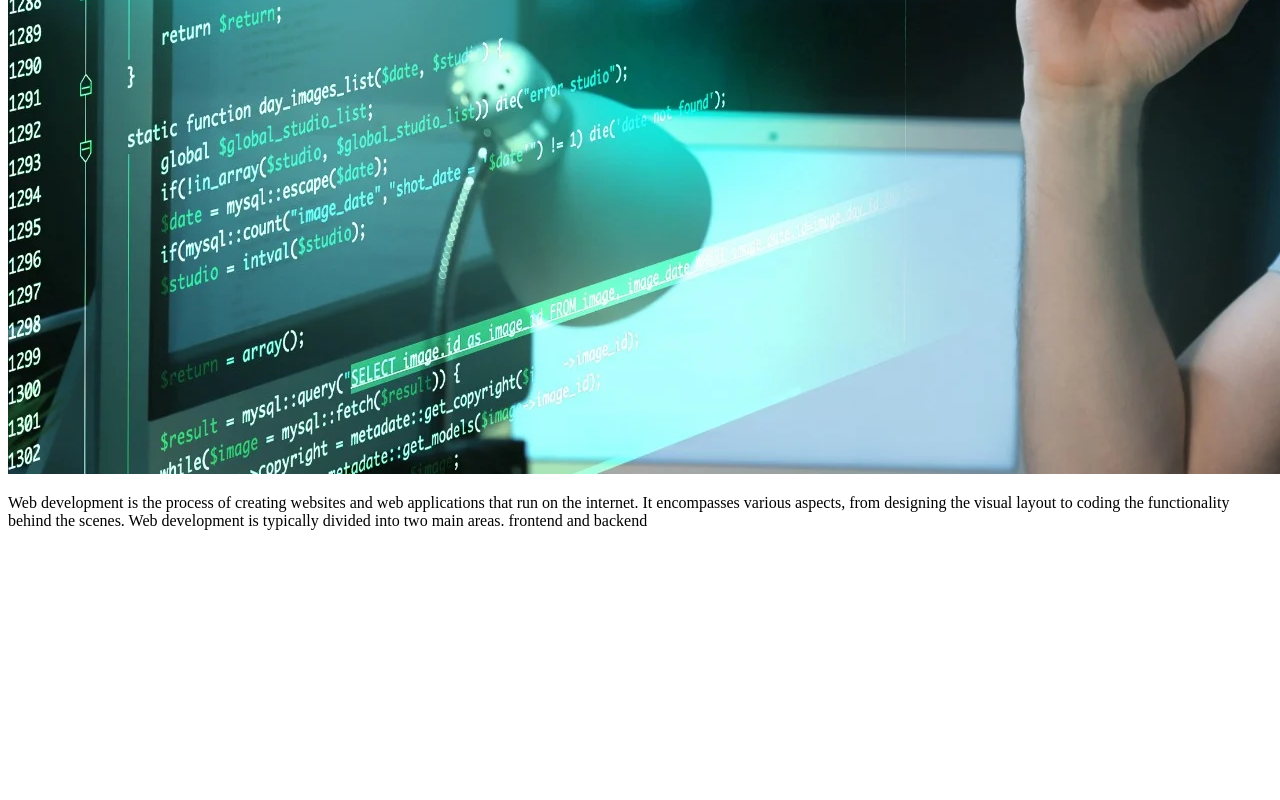
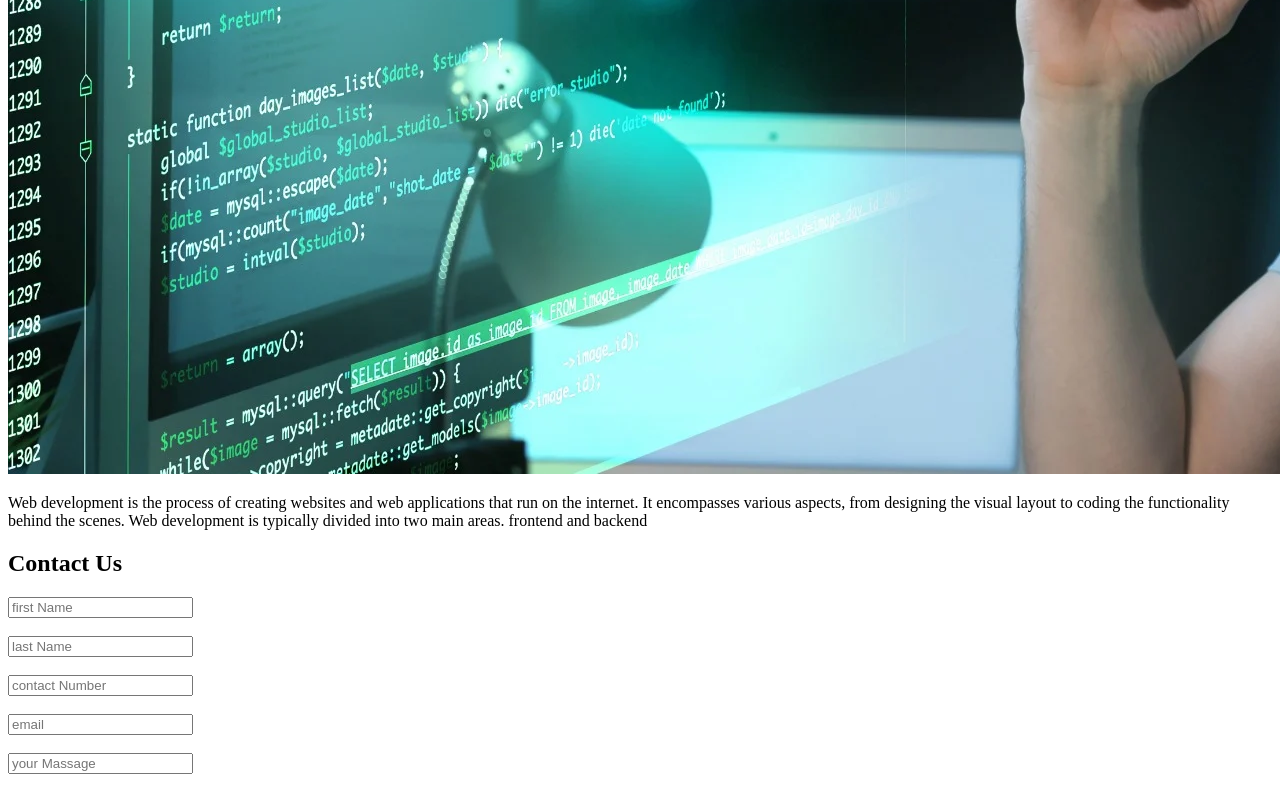
Before and after one commit to udanthapanthaka/portfoliooo, a plain HTML site: page src/index.html in a window 1280 px wide. Shown: the part 6073-6873 px from the top of the page. Before the commit the page ends 6619 px from the top, so only its background shows below. Drawn offline with Linux system fonts and the light colour scheme.

Commit message:
add contact

```diff
--- a/src/index.html
+++ b/src/index.html
@@ -110,5 +110,35 @@
         Web development is the process of creating websites and web applications that run on the internet. It encompasses various aspects, from designing the visual layout to coding the functionality behind the scenes. Web development is typically divided into two main areas. frontend and backend
     </p>
 </div>
+
+<!--CONTACT-->
+
+
+<div>
+    <h2>Contact Us</h2>
+    <div>
+        <div>
+            <input type="text" placeholder="first Name">
+        </div>
+        <br>
+        <div>
+            <input type="text" placeholder="last Name">
+        </div>
+        <br>
+        <div>
+            <input type="text" placeholder="contact Number">
+        </div>
+        <br>
+        <div>
+            <input type="text" placeholder="email">
+        </div>
+        <br>
+        <div>
+            <input type="text" placeholder="your Massage">
+        </div>
+        <br>
+    </div>
+</div>
+
 </body>
 </html>
```
